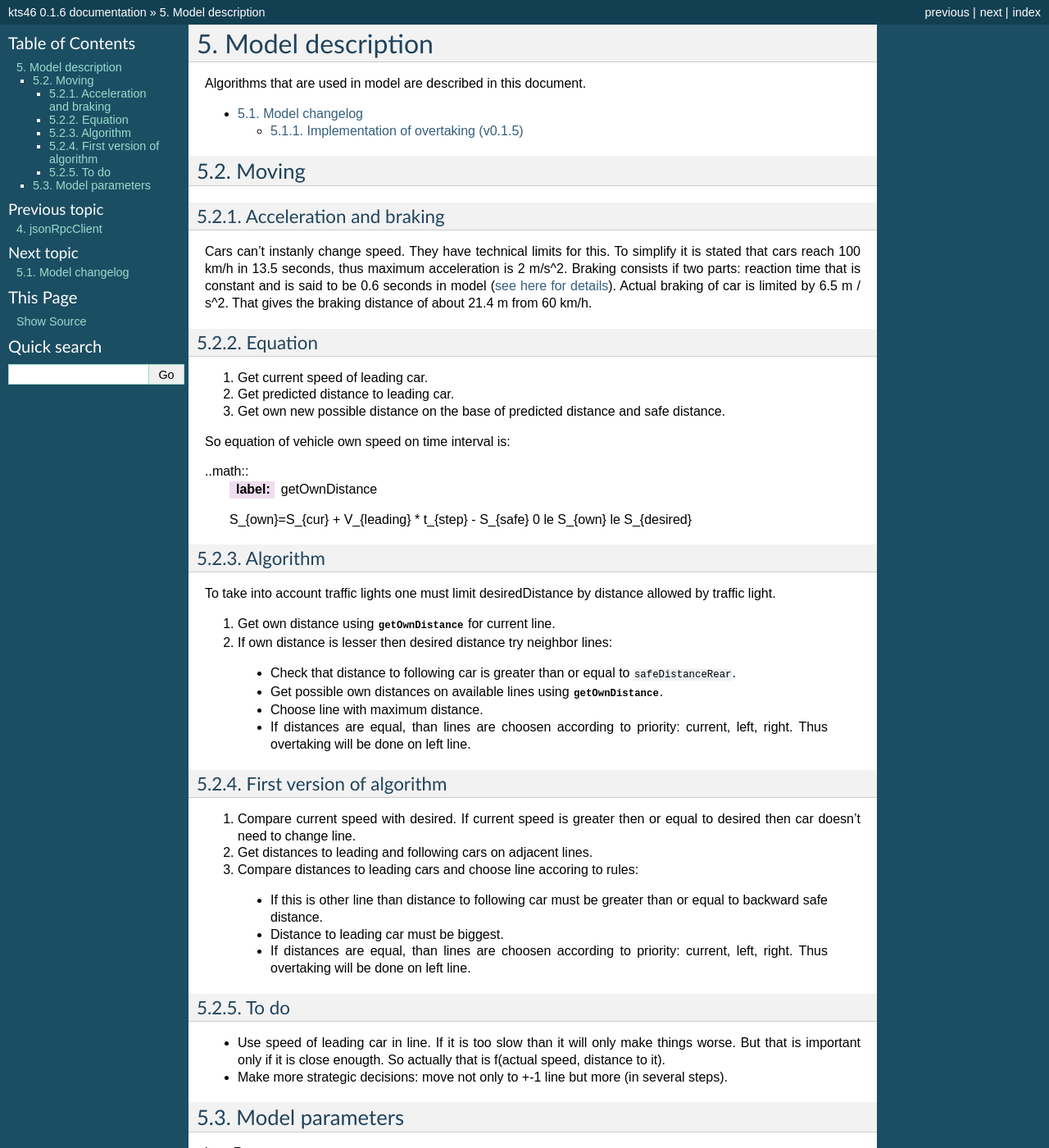
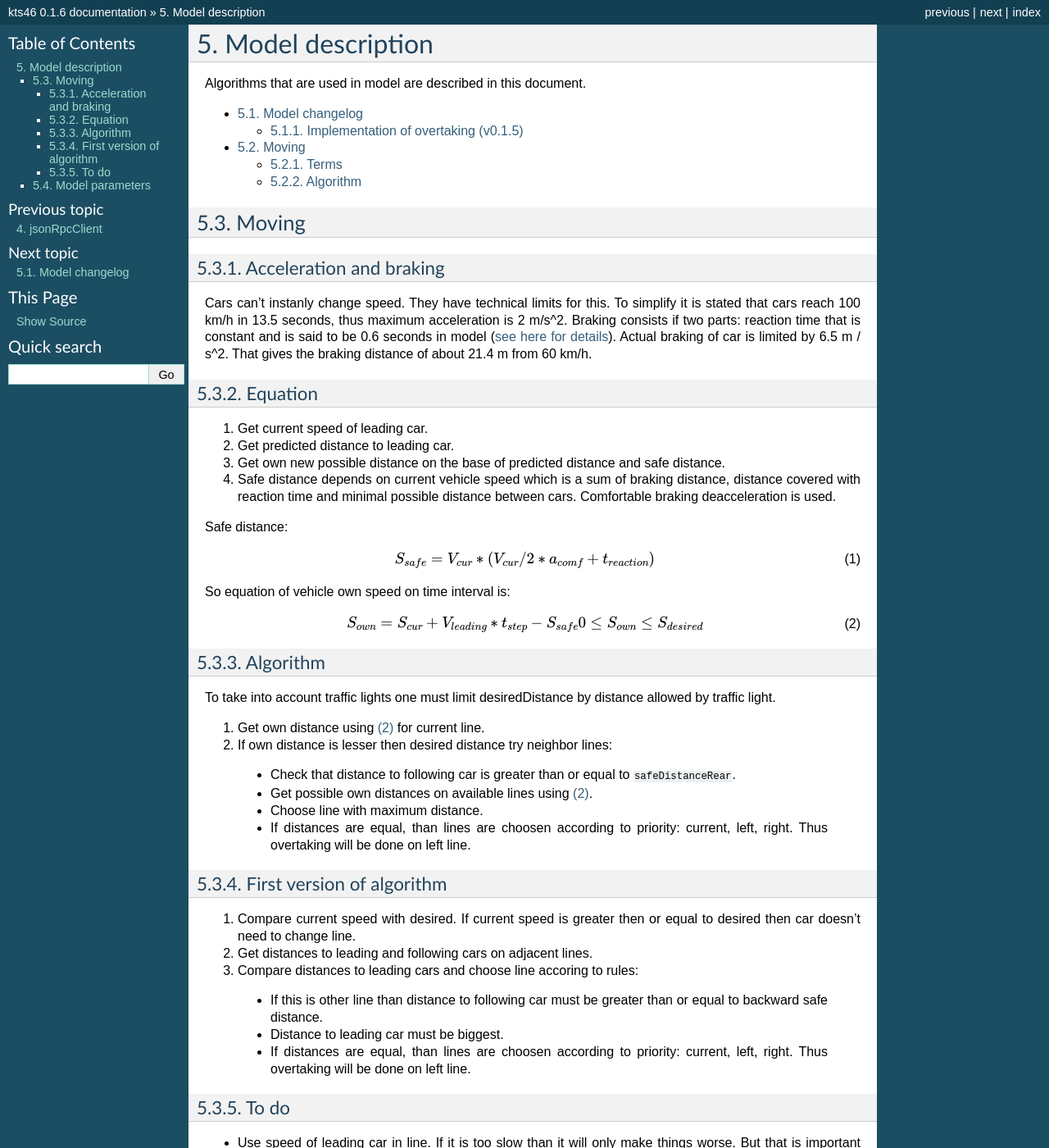
Before and after one commit to anthony-kolesov/kts46, a Sphinx documentation site: the page built from doc/source/model.rst, in a window 1280 px wide and 1400 px high. Shown: the whole window at 82% size. Built offline with Sphinx 7.4.7, drawn with Linux system fonts in a browser that asks for light colours; formulas are drawn with MathJax 3.

Commit message:
Adding smooth braking and safe distance that depends on speed.

```diff
--- a/doc/source/model.rst
+++ b/doc/source/model.rst
@@ -31,10 +32,21 @@ Equation
 #. Get current speed of leading car.
 #. Get predicted distance to leading car.
 #. Get own new possible distance on the base of predicted distance and safe distance.
+#. Safe distance depends on current vehicle speed which is a sum of braking
+   distance, distance covered with reaction time and minimal possible distance
+   between cars. Comfortable braking deacceleration is used.
+
+Safe distance:
+
+.. math::
+    :label: safe distance
+
+    S_{safe} = V_{cur} * ( V_{cur} / 2 * a_{comf} + t_{reaction} )
+
 
 So equation of vehicle own speed on time interval is:
 
-..math::
+.. math::
     :label: getOwnDistance
 
     S_{own}=S_{cur} + V_{leading} * t_{step} - S_{safe}
```
Also changed, not shown: other parts of doc/source/model.rst (+1 -0 lines), doc/source/model/move.rst (added, +31 -0 lines), 2 other files.
